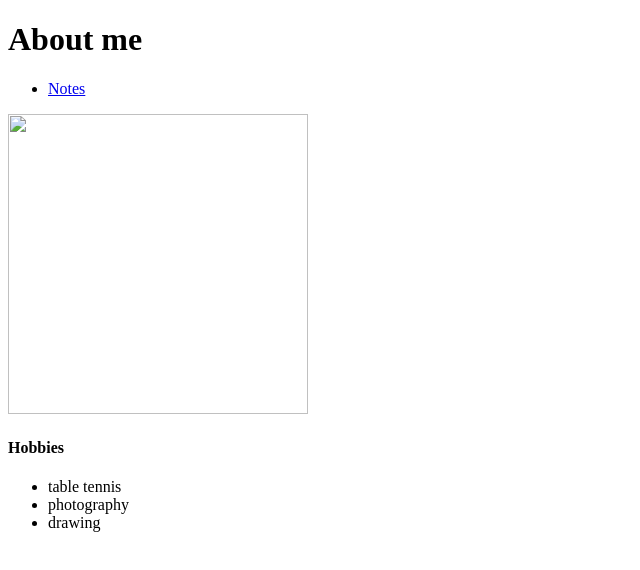
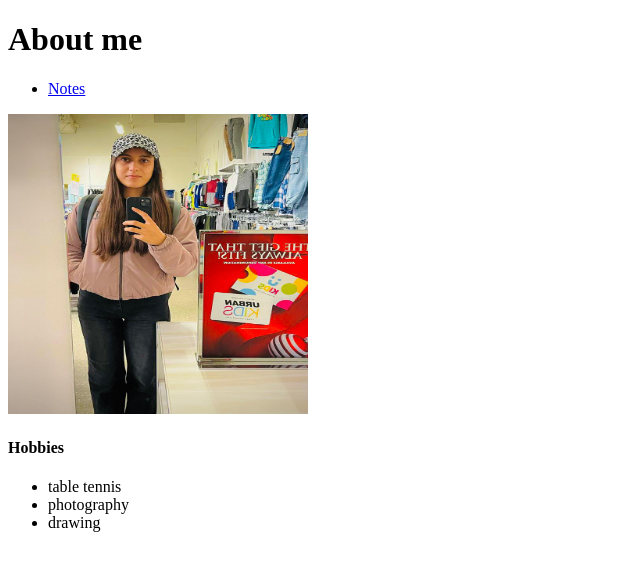
Before and after one commit to dhot0002/dhot0002.github.io, a plain HTML site: page week 4/indeex.html in a window 1280 px wide. Shown: the whole page, without its empty margins (0-640 px from the left). Drawn offline with Linux system fonts and the light colour scheme.

Commit message:
Simple HTML Website

```diff
--- a/week 4/indeex.html
+++ b/week 4/indeex.html
@@ -14,7 +14,7 @@
             </ul>
         </nav>
     </header>
-    <img src="./image/WhatsApp Image 2023-02-07 at 12.39.36" alt="" height="300px" width="300px">
+    <img src="./image/dhot.jpg" alt="" height="300px" width="300px">
     <h4>Hobbies</h4>
     <ul>
         <li>table tennis</li>
```
Also changed, not shown: week 4/notes.html (+1 -1 lines), week 4/image/dhot.jpg (added).
